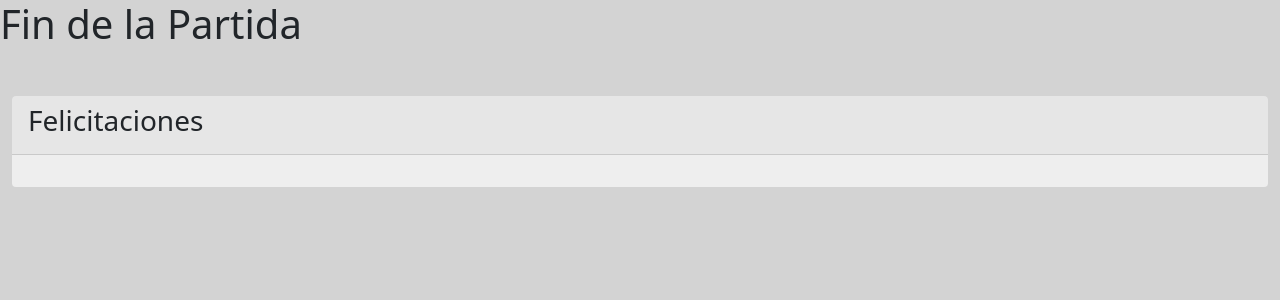
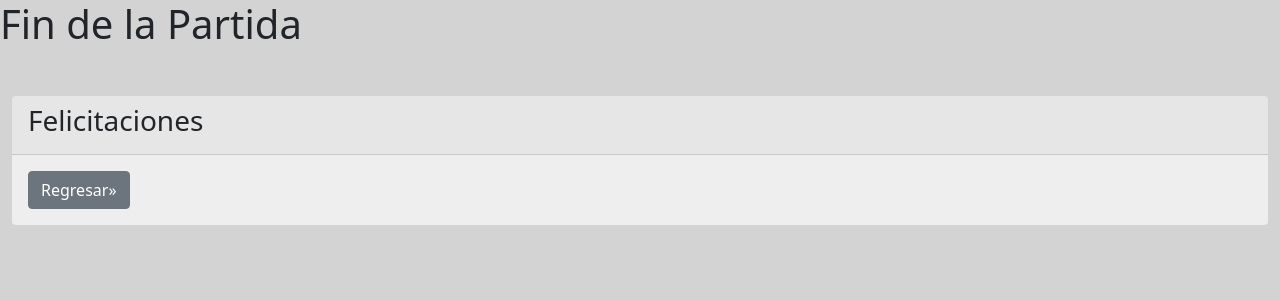
Before and after one commit to phoolero/simboxx, a Symfony app: template templates/operacion/finEjercicios.html.twig in a window 1280 px wide. Shown: the top 300 px of the page. Run offline with Twig, Linux system fonts and the light colour scheme; the template is opened without the code that fills it, so the values that code supplies are empty; some libraries are stand-ins or nearby versions.

Commit message:
path home

```diff
--- a/templates/operacion/finEjercicios.html.twig
+++ b/templates/operacion/finEjercicios.html.twig
@@ -13,7 +13,7 @@
 							<h3 class="card-title">Felicitaciones</h3>
 						</div>
 						<div class="card-body">
-
+							<a class="btn btn-secondary" href="{{ path("home")}}" role="button">Regresar&raquo;</a>
  					</div>
 					</div>
 				</div>
```
